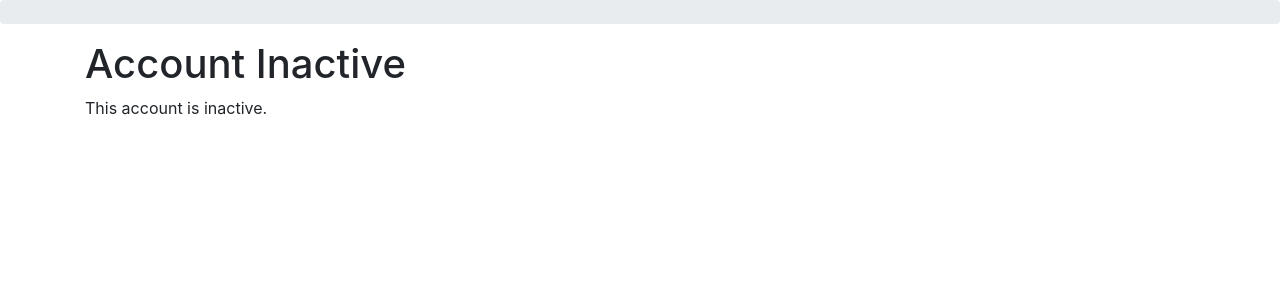
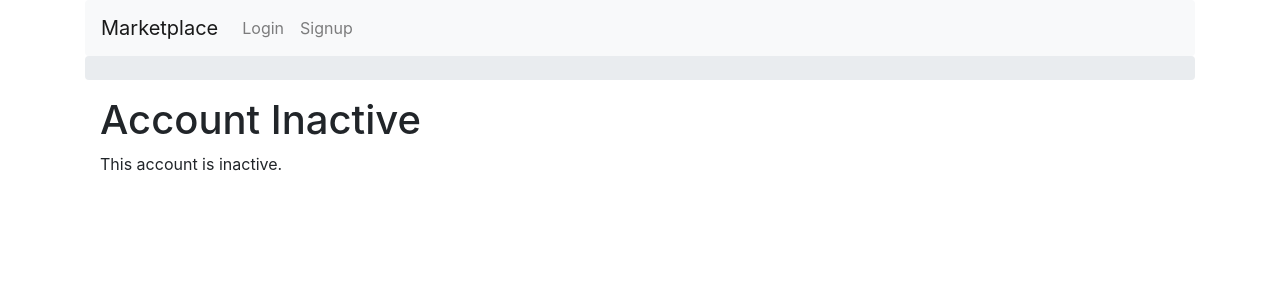
Before and after one commit to ArtusU/digitalmarketplace, a Django app: template templates/account/account_inactive.html in a window 1280 px wide. Shown: the top 300 px of the page. Run offline with Django 3.2, Linux system fonts and the light colour scheme; the template is opened without the code that fills it, so the values that code supplies are empty; some libraries are stand-ins or nearby versions.

Commit message:
template permissions

```diff
--- a/templates/account/logout.html
+++ b/templates/account/logout.html
@@ -14,7 +14,7 @@
   {% if redirect_field_value %}
   <input type="hidden" name="{{ redirect_field_name }}" value="{{ redirect_field_value }}"/>
   {% endif %}
-  <button type="submit">{% trans 'Sign Out' %}</button>
+  <button class="btn btn-primary" type="submit">{% trans 'Sign Out' %}</button>
 </form>
 
 
--- a/templates/base.html
+++ b/templates/base.html
@@ -8,23 +8,22 @@
     <link rel="stylesheet" href="https://stackpath.bootstrapcdn.com/bootstrap/4.3.1/css/bootstrap.min.css" integrity="sha384-ggOyR0iXCbMQv3Xipma34MD+dH/1fQ784/j6cY/iJTQUOhcWr7x9JvoRxT2MZw1T" crossorigin="anonymous">
 </head>
 <body>
-
+    <div class="container">
+        {% include "navbar.html" %}
 
         <nav aria-label="breadcrumb">
             <ol class="breadcrumb">
                 {% block breadcrumb %}
-
-
                 {% endblock breadcrumb %}
             </ol>
         </nav>
 
         <div class="container">
 
-
         {% block content %}
         {% endblock content %}
     </div>
+
     <script src="https://code.jquery.com/jquery-3.3.1.slim.min.js" integrity="sha384-q8i/X+965DzO0rT7abK41JStQIAqVgRVzpbzo5smXKp4YfRvH+8abtTE1Pi6jizo" crossorigin="anonymous"></script>
     <script src="https://cdnjs.cloudflare.com/ajax/libs/popper.js/1.14.7/umd/popper.min.js" integrity="sha384-UO2eT0CpHqdSJQ6hJty5KVphtPhzWj9WO1clHTMGa3JDZwrnQq4sF86dIHNDz0W1" crossorigin="anonymous"></script>
     <script src="https://stackpath.bootstrapcdn.com/bootstrap/4.3.1/js/bootstrap.min.js" integrity="sha384-JjSmVgyd0p3pXB1rRibZUAYoIIy6OrQ6VrjIEaFf/nJGzIxFDsf4x0xIM+B07jRM" crossorigin="anonymous"></script>
--- /dev/null
+++ b/templates/navbar.html
@@ -0,0 +1,23 @@
+<nav class="navbar navbar-expand-lg navbar-light bg-light rounded">
+<a class="navbar-brand" href="{% url 'books:book-list' %}">Marketplace</a>
+<button class="navbar-toggler" type="button" data-toggle="collapse" data-target="#navbarsExample09" aria-controls="navbarsExample09" aria-expanded="false" aria-label="Toggle navigation">
+    <span class="navbar-toggler-icon"></span>
+</button>
+
+<div class="collapse navbar-collapse" id="navbarsExample09">
+    <ul class="navbar-nav mr-auto">
+    {% if request.user.is_authenticated %}
+    <li class="nav-item">
+        <a class="nav-link" href="{% url 'account_logout' %}">Logout</a>
+    </li>
+    {% else %}
+    <li class="nav-item">
+        <a class="nav-link" href="{% url 'account_login' %}">Login</a>
+    </li>
+    <li class="nav-item">
+        <a class="nav-link" href="{% url 'account_signup' %}">Signup</a>
+    </li>
+    {% endif %}
+    </ul>
+</div>
+</nav>
```
Also changed, not shown: templates/exercise_detail.html (+13 -0 lines), static/images/lock.png (added). Lines whose indentation alone changed are shown as unchanged.
